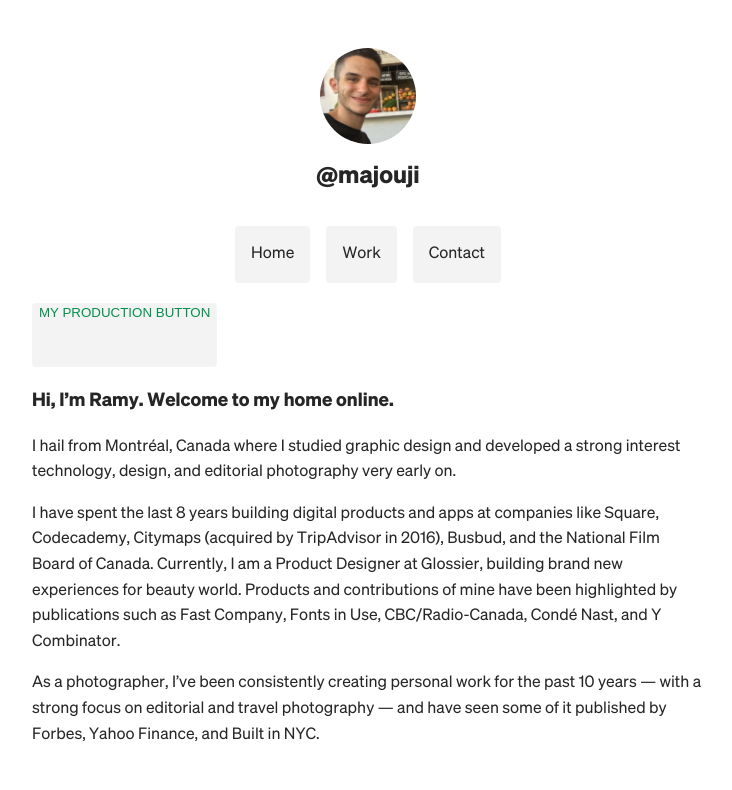
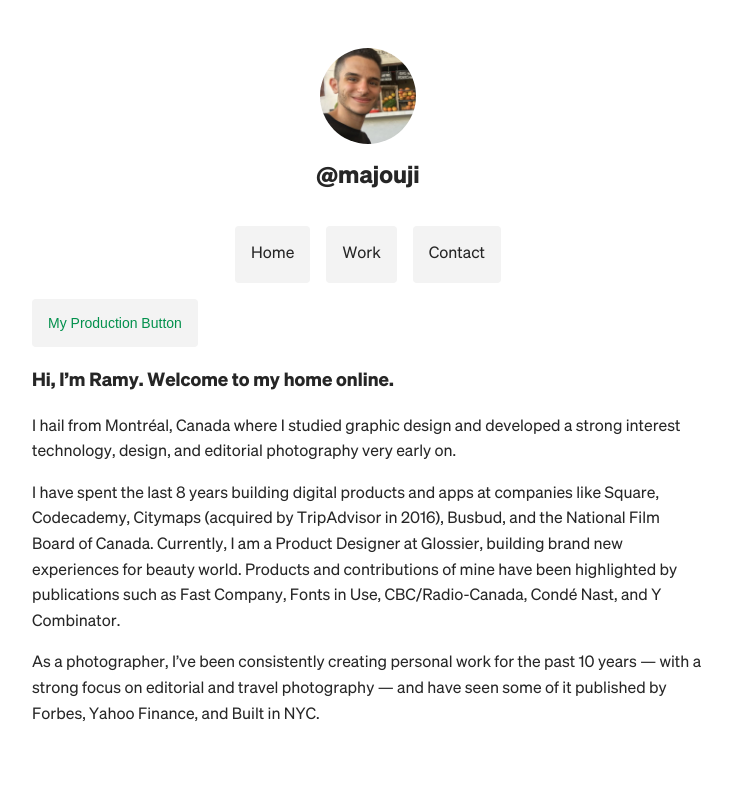
Before and after one commit to majouji/ramy.design, a Next.js app: page /about in a window 1280 px wide. Shown: the top 790 px of the page, without its empty margins (272-1004 px from the left). Built offline with nearby package versions, Linux system fonts and the light colour scheme.

Commit message:
Remove button cruft

```diff
--- a/components/button.js
+++ b/components/button.js
@@ -32,7 +32,7 @@
     <Link href={url}>
       <a>
         <button className="button-container">
-          <span className="button-label">{label}</span>
+          {label} Hello
         </button>
       </a>
     </Link>
@@ -44,7 +44,7 @@
     <a href={url}>
       <button
         className="button-container">
-        <span className="button-label">{label}</span>
+        {label}
       </button>
     </a>
   );
--- a/styles/global.sass
+++ b/styles/global.sass
@@ -111,11 +111,18 @@
 
 img a
   text-decoration: none
+  border-bottom: none
   &:hover
-    text-decoration: none
+    border-bottom: unset
 
 header p
   margin: 0
+
+figcaption
+  color: var(--color-text-secondary)
+  font-size: var(--font-size-small)
+  padding: 16px 0 0 0
+  text-align: center
 
 footer
   margin-top: 64px
@@ -199,28 +206,19 @@
 .button-container
   border-radius: var(--border-radius)
   background-color: var(--background-code)
-  border: 1px solid rgba(255,255,255,.05)
-  height: 64px
+  color: var(--accent-color)
+  font-size: var(--font-size-small)
   min-width: 120px
-  color: #FFF
-  margin: 4px 0
-  align-content: start
-  align-items: start
-  justify-items: start
-  display: grid
-  row-gap: 1.425rem
-  column-gap: 1.425rem
+  padding: 16px
+  text-decoration: none
   transition: var(--animation-fast)
   transition-duration: 180ms
-  grid-template-columns: repeat(auto-fit, minmax(9rem, 1fr))
   &:hover
     transform: scale(1.05)
+    text-decoration: none
   &:active
     transform: scale(0.97)
-
-.button-label
-  color: var(--color-accent)
-  text-transform: uppercase
+    text-decoration: none
 
 .embed--apple-music
   max-width: 100%
```
